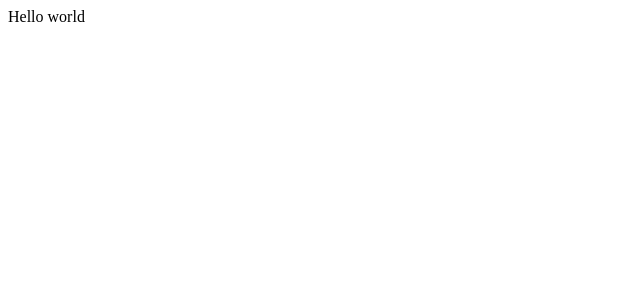
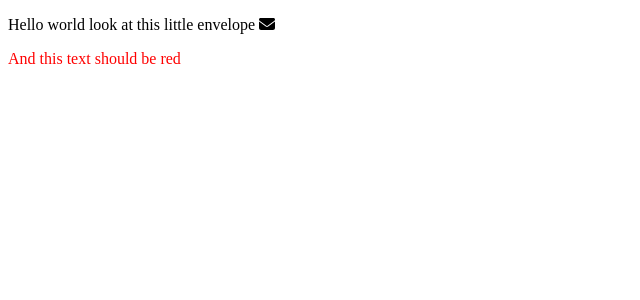
Before and after one commit to joulev/debug, a Next.js app: page / in a window 1280 px wide. Shown: the top 300 px of the page, without its empty margins (0-640 px from the left). Built offline with nearby package versions, Linux system fonts and the light colour scheme.

Commit message:
working normally :think:
Signed-off-by: Vu Van Dung <me@joulev.dev>

```diff
--- /dev/null
+++ b/app/globals.css
@@ -0,0 +1,3 @@
+.red {
+  color: red;
+}
--- a/app/layout.tsx
+++ b/app/layout.tsx
@@ -1,3 +1,9 @@
+import { config } from "@fortawesome/fontawesome-svg-core";
+import "@fortawesome/fontawesome-svg-core/styles.css";
+import "./globals.css";
+
+config.autoAddCss = false;
+
 export default function RootLayout({
   children,
 }: {
--- a/app/page.tsx
+++ b/app/page.tsx
@@ -1,3 +1,14 @@
+import { FontAwesomeIcon } from "@fortawesome/react-fontawesome";
+import { faEnvelope } from "@fortawesome/free-solid-svg-icons";
+
 export default function Page() {
-  return <div>Hello world</div>;
+  return (
+    <div>
+      <p>
+        Hello world look at this little envelope{" "}
+        <FontAwesomeIcon icon={faEnvelope} />
+      </p>
+      <p className="red">And this text should be red</p>
+    </div>
+  );
 }
--- a/package.json
+++ b/package.json
@@ -9,6 +9,9 @@
     "lint": "next lint"
   },
   "dependencies": {
+    "@fortawesome/fontawesome-svg-core": "^6.4.0",
+    "@fortawesome/free-solid-svg-icons": "^6.4.0",
+    "@fortawesome/react-fontawesome": "^0.2.0",
     "@types/node": "20.3.0",
     "@types/react": "18.2.11",
     "@types/react-dom": "18.2.4",
```
Also changed, not shown: 1 other file (tests, documents, lock files or other folders).
